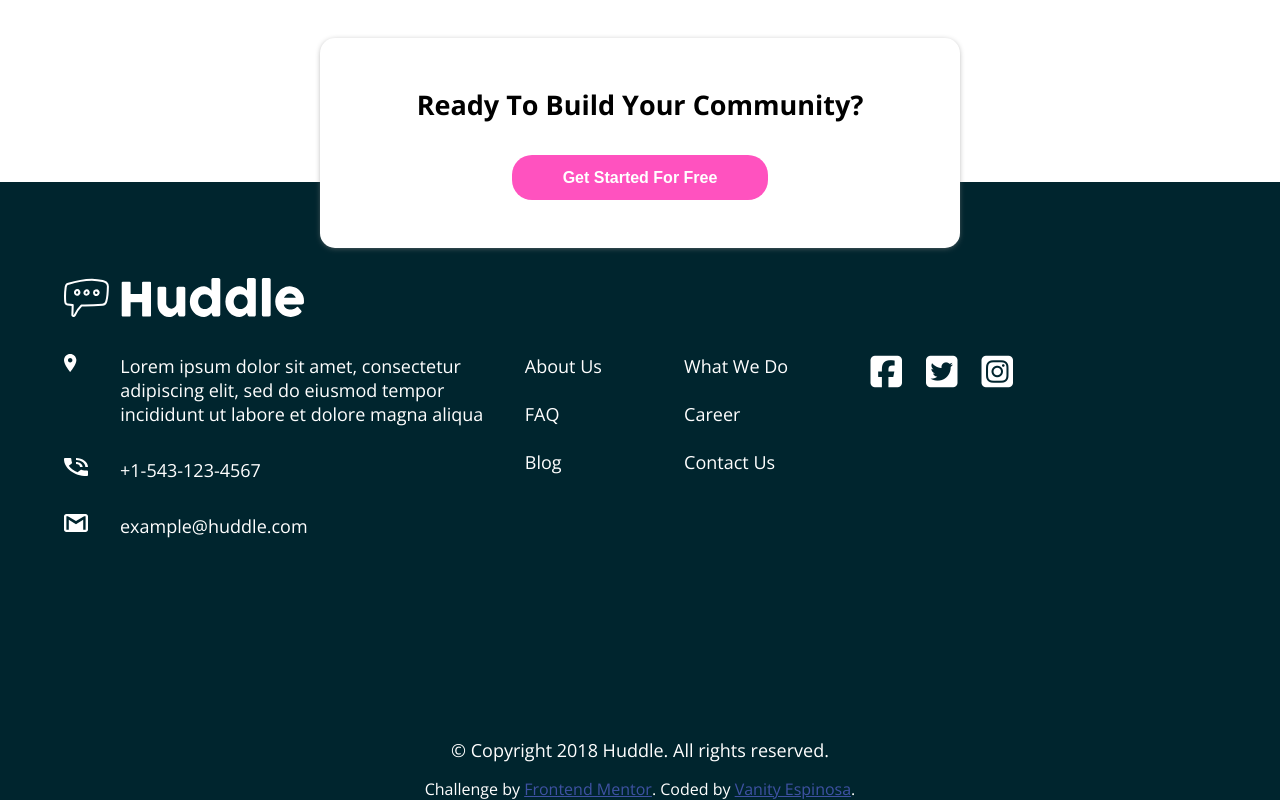
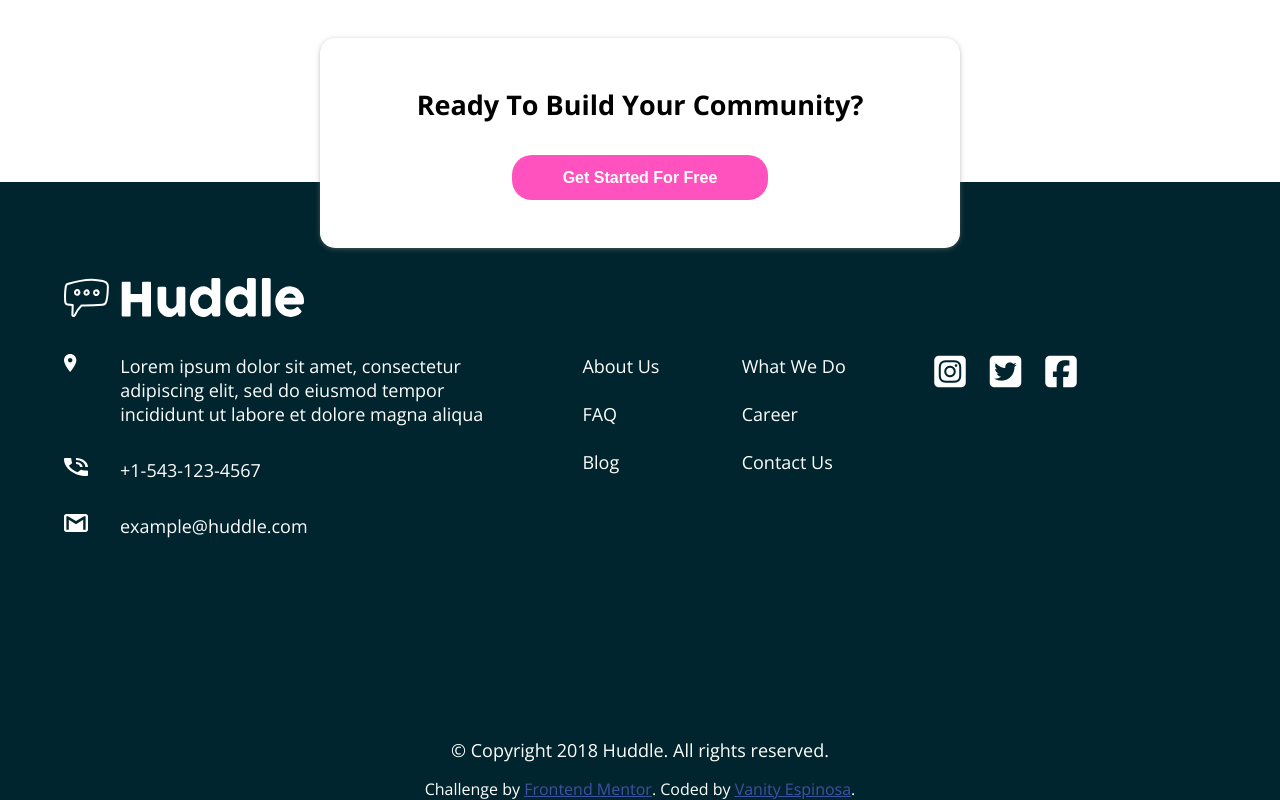
Before and after one commit to vanityespinosa/Huddle-landing-page-with-alternating-feature-blocks, a plain HTML site: page index.html in a window 1280 px wide. Shown: the part 2690-3490 px from the top of the page. Drawn offline with nearby package versions, Linux system fonts and the light colour scheme.

Commit message:
Complete adding spacing to contact section.

```diff
--- a/style.css
+++ b/style.css
@@ -320,11 +320,12 @@ footer {
         display: flex;
     }
     #contact #info address {
-        width: 40%;
-        padding-right: 2rem;
+        width: 45%;
+        padding-right: 5rem;
     }
     #contact #info .contact-links {
         width: 30%;
+        justify-content: center;
     }
     #contact #info .contact-links ul{
         display: grid;
@@ -334,8 +335,9 @@ footer {
             "left right";
     }
     #contact #info #hidden-socials{
-        width: 30%;
+        width: 15%;
         display: flex;
+        flex-direction: row-reverse;
         margin-bottom: 2rem;
     }
     #contact #info #hidden-socials a {
```
